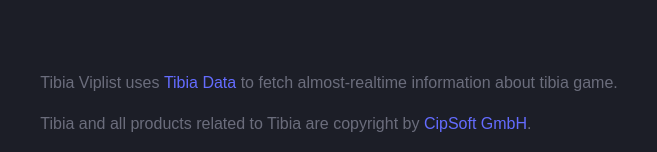
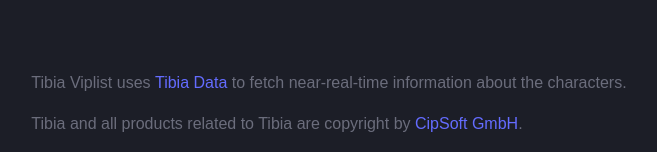
Before and after one commit to CrimsonSunrise/tibia-viplist, a React (Vite) app: page / in a window 1280 px wide. Shown: the part 517-669 px from the top of the page, without its empty margins (311-968 px from the left). Built offline with nearby package versions, Linux system fonts and the light colour scheme.

Commit message:
FIX: Readme feature.

```diff
--- a/src/App.tsx
+++ b/src/App.tsx
@@ -435,7 +435,7 @@
 						<a href="https://tibiadata.com" target="_blank">
 							Tibia Data
 						</a>{" "}
-						to fetch almost-realtime information about tibia game.
+						to fetch near-real-time information about the characters.
 					</p>
 					<p>
 						Tibia and all products related to Tibia are copyright by{" "}
```
Also changed, not shown: 1 other file (tests, documents, lock files or other folders).
